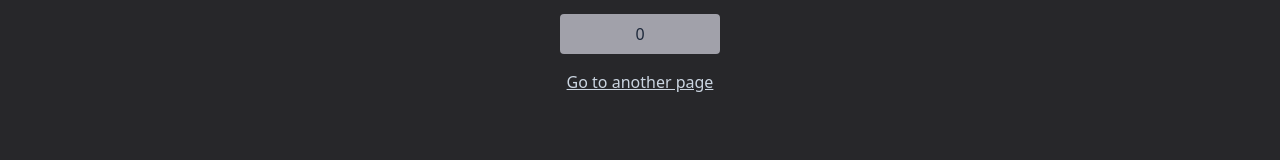
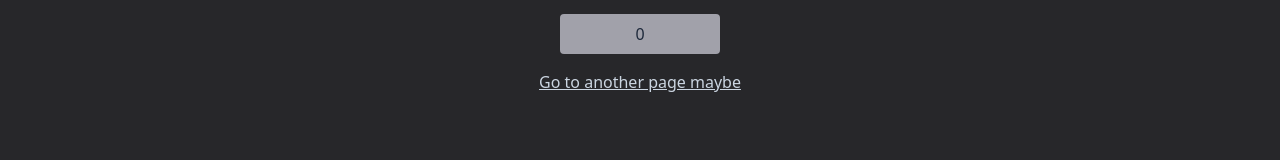
Before and after one commit to MrBlunderovich/vite-nginx-cicd, a React (Vite) app: page / in a window 1280 px wide. Shown: the part 366-526 px from the top of the page. Built offline with nearby package versions, Linux system fonts and the light colour scheme.

Commit message:
update main page

```diff
--- a/src/App.tsx
+++ b/src/App.tsx
@@ -43,7 +43,7 @@ function MainPage() {
         {count}
       </button>
       <Link className="underline" to="/another">
-        Go to another page
+        Go to another page maybe
       </Link>
     </>
   );
```
